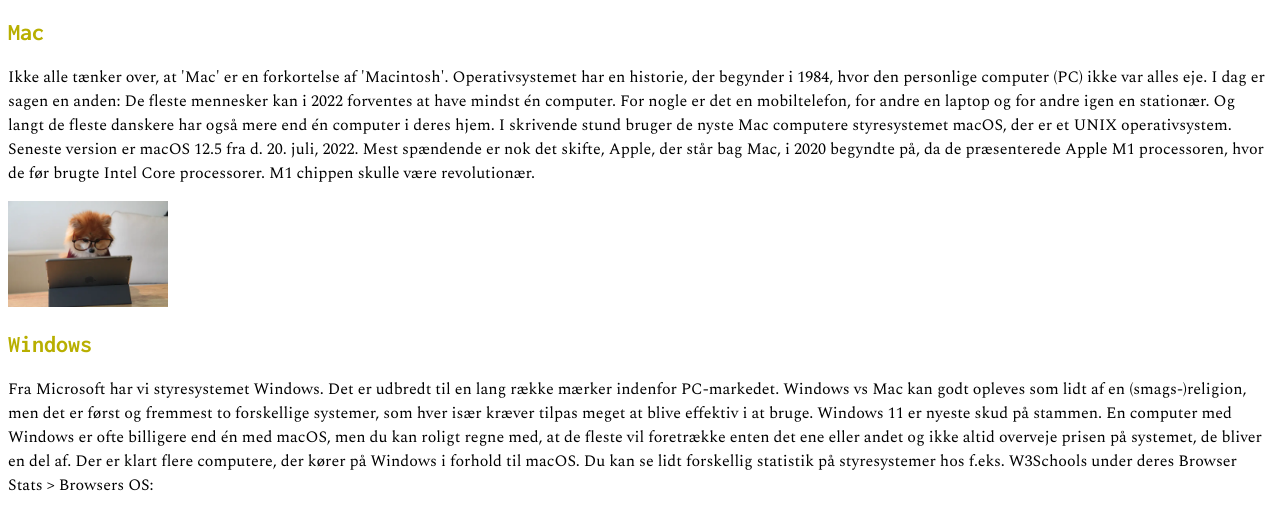
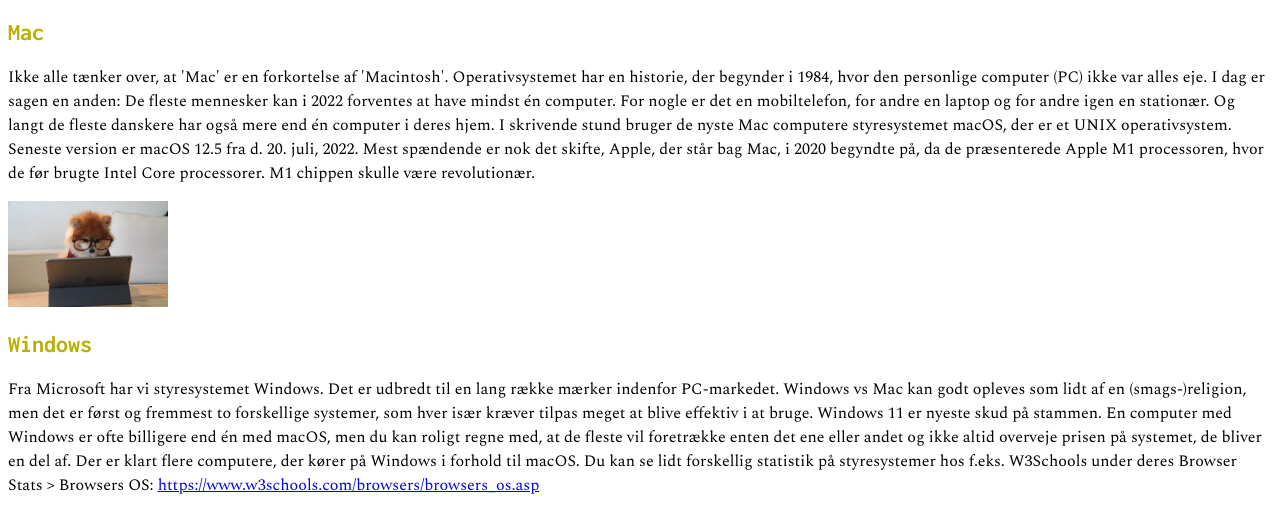
Before and after one commit to kiagui/myFirstWeb, a plain HTML site: page operativsystemer.html in a window 1280 px wide. Shown: the part 107-617 px from the top of the page. Drawn offline with nearby package versions, Linux system fonts and the light colour scheme.

Commit message:
Update link format in operativsystemer.html

```diff
--- a/operativsystemer.html
+++ b/operativsystemer.html
@@ -46,7 +46,7 @@
       Fra Microsoft har vi styresystemet Windows. Det er udbredt til en lang række mærker indenfor PC-markedet. Windows vs Mac kan godt opleves som lidt af en (smags-)religion, men det er først og fremmest to forskellige systemer, som hver især
       kræver tilpas meget at blive effektiv i at bruge. Windows 11 er nyeste skud på stammen. En computer med Windows er ofte billigere end én med macOS, men du kan roligt regne med, at de fleste vil foretrække enten det ene eller andet og ikke altid
       overveje prisen på systemet, de bliver en del af. Der er klart flere computere, der kører på Windows i forhold til macOS. Du kan se lidt forskellig statistik på styresystemer hos f.eks. W3Schools under deres Browser Stats > Browsers OS:
-      <a href="https://www.w3schools.com/browsers/browsers_os.asp"></a>
+      <a href="https://www.w3schools.com/browsers/browsers_os.asp">https://www.w3schools.com/browsers/browsers_os.asp</a>
     </p>
 <img class="operativsystemer2" src="imgs/windows.webp" alt="Billede af Windows">
     <h2>Tablets og mobiler</h2>
```
